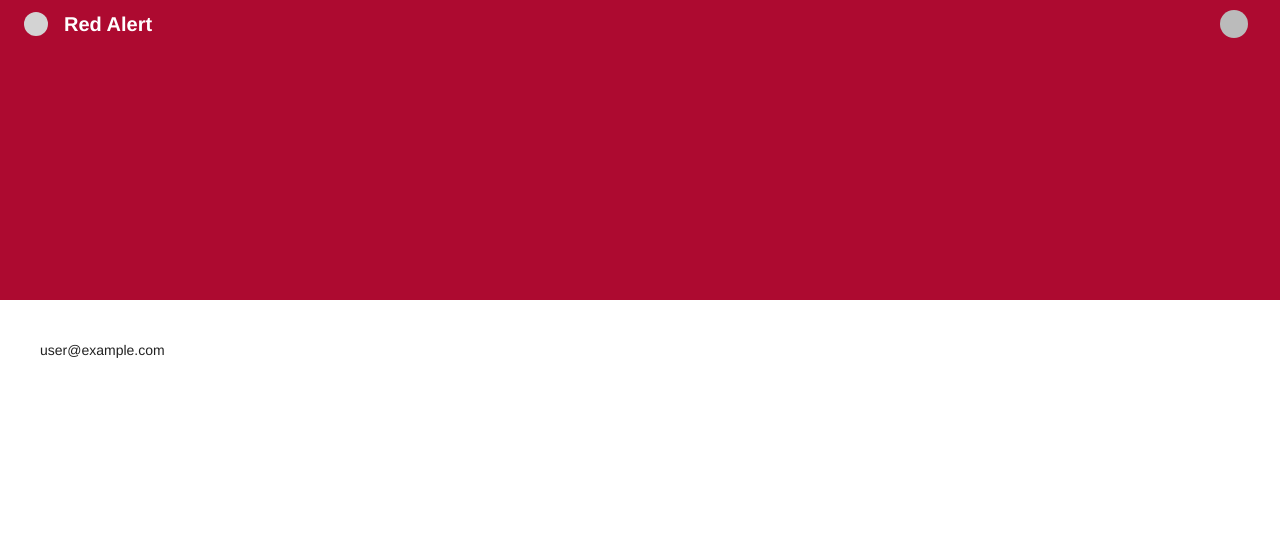
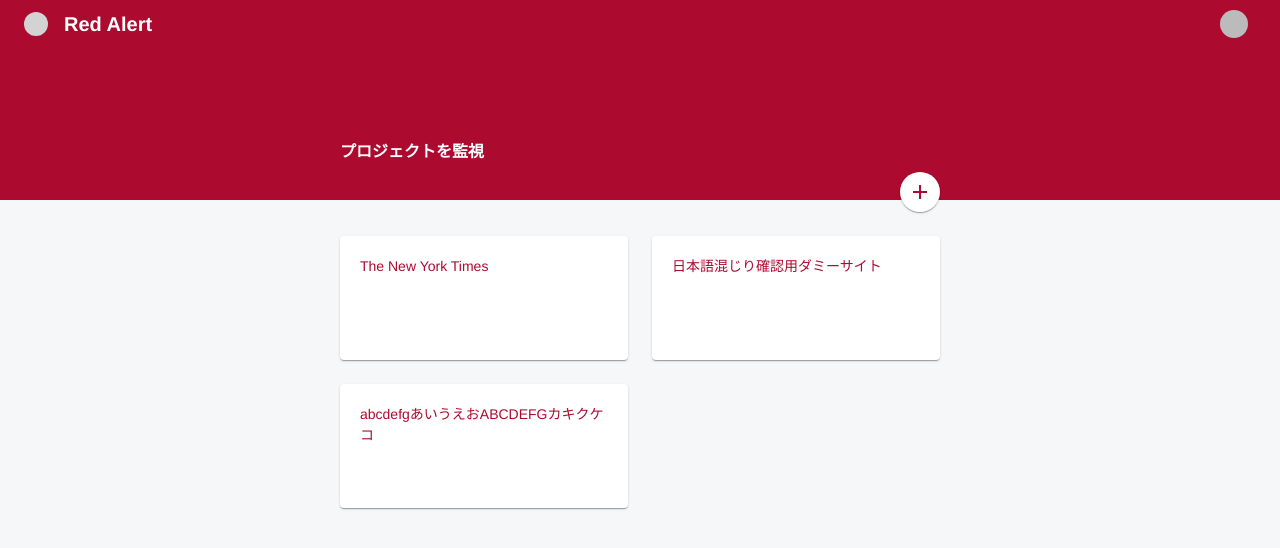
Before and after one commit to daisuke-tanabe/red-alert, a React app: page / in a window 1280 px wide. Shown: the top 548 px of the page. Built offline with nearby package versions, Linux system fonts and the light colour scheme; no server answers; sample sign-in values are in the browser's storage.

Commit message:
feat: ダッシュボードを実装する

```diff
--- a/src/components/organisms/Header/Header.tsx
+++ b/src/components/organisms/Header/Header.tsx
@@ -32,7 +32,7 @@ const Header = (props: HeaderProps) => {
   };
 
   return (
-    <Paper sx={{ background: theme.palette.primary.main, height: '300px' }} square elevation={0}>
+    <Paper sx={{ background: theme.palette.primary.main, height: '200px' }} square elevation={0}>
       <Toolbar variant="dense" disableGutters sx={{ px: 3 }}>
         <ButtonBase href="#dummyURL">
           <Stack direction="row" spacing={2} sx={{ alignItems: 'center' }}>
--- a/src/components/pages/Home/Home.tsx
+++ b/src/components/pages/Home/Home.tsx
@@ -1,27 +1,142 @@
-import React, { useContext } from 'react';
+import React, { useContext, useState } from 'react';
 import { Navigate } from 'react-router-dom';
-import styled from '@emotion/styled';
+import AddIcon from '@mui/icons-material/Add';
+import CloseIcon from '@mui/icons-material/Close';
+import {
+  Box,
+  DialogTitle,
+  IconButton,
+  DialogContent,
+  DialogContentText,
+  DialogActions,
+  TextField,
+  Typography,
+  Dialog,
+  Button,
+  ButtonBase,
+  Paper,
+  Container,
+} from '@mui/material';
+import Grid from '@mui/material/Unstable_Grid2';
+import { useTheme } from '@mui/material/styles';
 import { AuthContext } from '../../../provider/AuthProvider';
 import Header from '../../organisms/Header/Header';
 
-const Main = styled.div`
-  display: flex;
-  padding: 40px;
-`;
+const data = {
+  projects: [
+    {
+      id: '1234',
+      name: 'The New York Times',
+    },
+    {
+      id: '2345',
+      name: '日本語混じり確認用ダミーサイト',
+    },
+    {
+      id: '3456',
+      name: 'abcdefgあいうえおABCDEFGカキクケコ',
+    },
+  ],
+};
 
 const Home = () => {
   const { user } = useContext(AuthContext);
+  const [isOpen, setIsOpen] = useState(false);
   const userPhoto = user && user.photoURL ? user.photoURL.replace('normal', 'bigger') : '';
   const headerProps = { userPhoto };
+  const theme = useTheme();
+
+  const handleClickAddButton = () => {
+    setIsOpen(true);
+  };
+
+  const handleClickCloseButton = () => {
+    setIsOpen(false);
+  };
 
   return (
     <>
       {user ? (
         <>
           <Header {...headerProps} />
-          <Main>
-            <div>{user.email}</div>
-          </Main>
+
+          <Box sx={{ flexGrow: 1, px: 3, mt: -9 }}>
+            <Container maxWidth="sm" disableGutters>
+              <Grid container spacing={3}>
+                <Grid xs={12}>
+                  <Typography sx={{ color: '#fff', fontSize: '1rem', fontWeight: 'bold', mb: 1 }}>
+                    プロジェクトを監視
+                  </Typography>
+                  <Box sx={{ display: 'flex', justifyContent: 'flex-end' }}>
+                    <ButtonBase
+                      sx={{
+                        width: 40,
+                        height: 40,
+                        color: theme.palette.primary.main,
+                        background: 'white',
+                        borderRadius: '50%',
+                        boxShadow: theme.shadows['1'],
+                      }}
+                      onClick={handleClickAddButton}
+                    >
+                      <AddIcon />
+                    </ButtonBase>
+                  </Box>
+                </Grid>
+
+                {data.projects.map(({ id, name }) => (
+                  <Grid key={id} xs={12} sm={6}>
+                    <Paper sx={{ height: 124 }}>
+                      <ButtonBase
+                        sx={{
+                          height: '100%',
+                          flexDirection: 'column',
+                          alignItems: 'flex-start',
+                          justifyContent: 'flex-start',
+                          width: '100%',
+                          p: 2.5,
+                          color: theme.palette.primary.main,
+                          textAlign: 'left',
+                        }}
+                      >
+                        <Typography sx={{ fontSize: '0.875rem' }}>{name}</Typography>
+                      </ButtonBase>
+                    </Paper>
+                  </Grid>
+                ))}
+              </Grid>
+            </Container>
+          </Box>
+
+          <Dialog fullWidth maxWidth="sm" open={isOpen} onClose={handleClickCloseButton}>
+            <Grid container sx={{ p: 4 }} rowSpacing={2}>
+              <Grid xs={1} sx={{ alignSelf: 'center' }}>
+                <IconButton sx={{ width: 42, height: 42 }} onClick={handleClickCloseButton}>
+                  <CloseIcon fontSize="medium" />
+                </IconButton>
+              </Grid>
+              <Grid xs={11}>
+                <DialogTitle>監視するプロジェクトの追加</DialogTitle>
+              </Grid>
+              <Grid xs={1} />
+              <Grid xs={11}>
+                <DialogContent sx={{ pb: 4 }}>
+                  <DialogContentText sx={{ mb: 2 }}>監視するプロジェクトのURLを入力してください。</DialogContentText>
+                  <TextField
+                    margin="dense"
+                    id="url"
+                    label="プロジェクトのURLを入力します"
+                    type="text"
+                    fullWidth
+                    variant="standard"
+                  />
+                </DialogContent>
+                <DialogActions sx={{ px: 3, justifyContent: 'start' }}>
+                  <Button variant="outlined">Save</Button>
+                </DialogActions>
+              </Grid>
+            </Grid>
+          </Dialog>
         </>
       ) : (
         <Navigate to={'/login'} />
--- a/src/theme.ts
+++ b/src/theme.ts
@@ -21,6 +21,12 @@ const theme = createTheme({
     common: {
       black: '#222',
       white: '#fff',
+    },
+    background: {
+      default: '#F6F7F9',
+    },
+    text: {
+      primary: '#222',
     },
     primary: {
       main: '#ad0a30',
```
